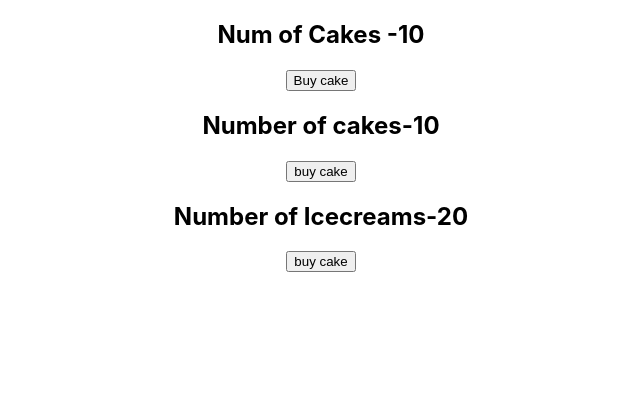
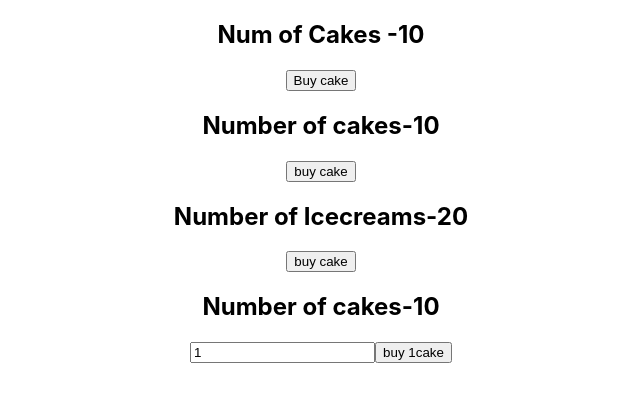
Before and after one commit to mutinhiri/Projects-practice, a React (Create React App) app in the folder react-api/: page / in a window 1280 px wide. Shown: the top 402 px of the page, without its empty margins (319-959 px from the left). Built offline with nearby package versions, Linux system fonts and the light colour scheme.

Commit message:
Add component to App

```diff
--- a/react-api/src/App.js
+++ b/react-api/src/App.js
@@ -5,6 +5,7 @@ import CakeContainer from './components/CakeContainer'
 
 import HooksCakeContainer from './components/HooksCakeContainer';
 import IceCreamContainer from './components/IceCreamContainer';
+import NewCakeContainer from './components/NewCakeContainer';
 
 function App() {
   return (
@@ -12,7 +13,8 @@ function App() {
       <div className="App">
         <HooksCakeContainer />
         <CakeContainer />
-        <IceCreamContainer/>
+        <IceCreamContainer />
+        <NewCakeContainer/>
       </div>
     </Provider>
 
--- a/react-api/src/components/NewCakeContainer.js
+++ b/react-api/src/components/NewCakeContainer.js
@@ -1,7 +1,6 @@
 import React, {useState} from 'react'
 import { connect } from 'react-redux'
 import { buyCake } from '../redux'
-import { useState } from 'react'
 
 function NewCakeContainer(props) {
   const [number, setNumber] = useState(1)
```
